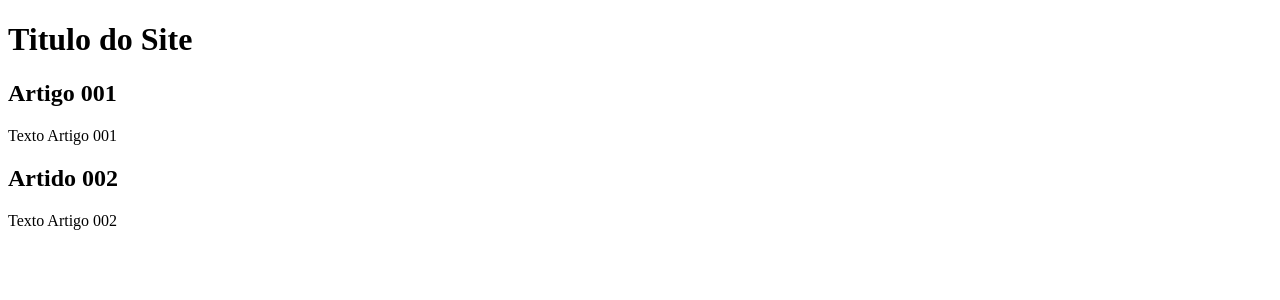
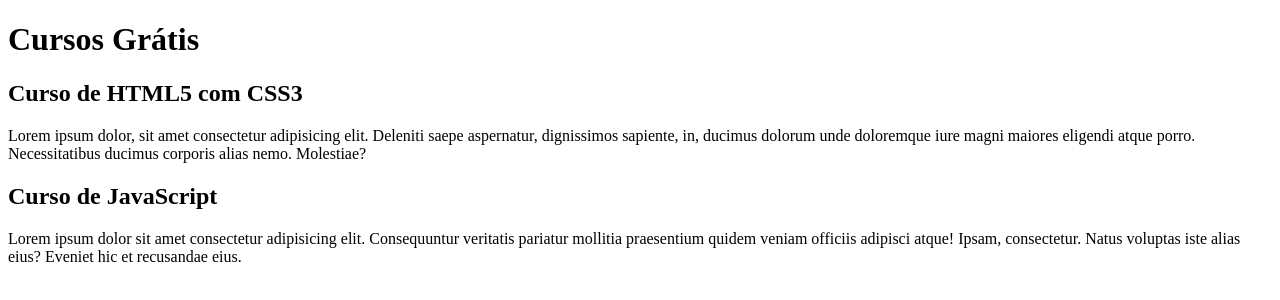
Before and after one commit to thiago-jorge/projeto-site, a plain HTML site: page index.html in a window 1280 px wide. Drawn offline with Linux system fonts and the light colour scheme.

Commit message:
comecei a escrever o conteúdo

```diff
--- a/index.html
+++ b/index.html
@@ -8,15 +8,15 @@
 <body>
     <main>
         <header>
-            <h1>Titulo do Site</h1>
+            <h1>Cursos Grátis</h1>
         </header>
         <article>
-            <h2>Artigo 001</h2>
-            <p>Texto Artigo 001</p>
+            <h2>Curso de HTML5 com CSS3</h2>
+            <p>Lorem ipsum dolor, sit amet consectetur adipisicing elit. Deleniti saepe aspernatur, dignissimos sapiente, in, ducimus dolorum unde doloremque iure magni maiores eligendi atque porro. Necessitatibus ducimus corporis alias nemo. Molestiae?</p>
         </article>
         <article>
-            <h2>Artido 002</h2>
-            <p>Texto Artigo 002</p>
+            <h2>Curso de JavaScript</h2>
+            <p>Lorem ipsum dolor sit amet consectetur adipisicing elit. Consequuntur veritatis pariatur mollitia praesentium quidem veniam officiis adipisci atque! Ipsam, consectetur. Natus voluptas iste alias eius? Eveniet hic et recusandae eius.</p>
         </article>
     </main>
 </body>
```
